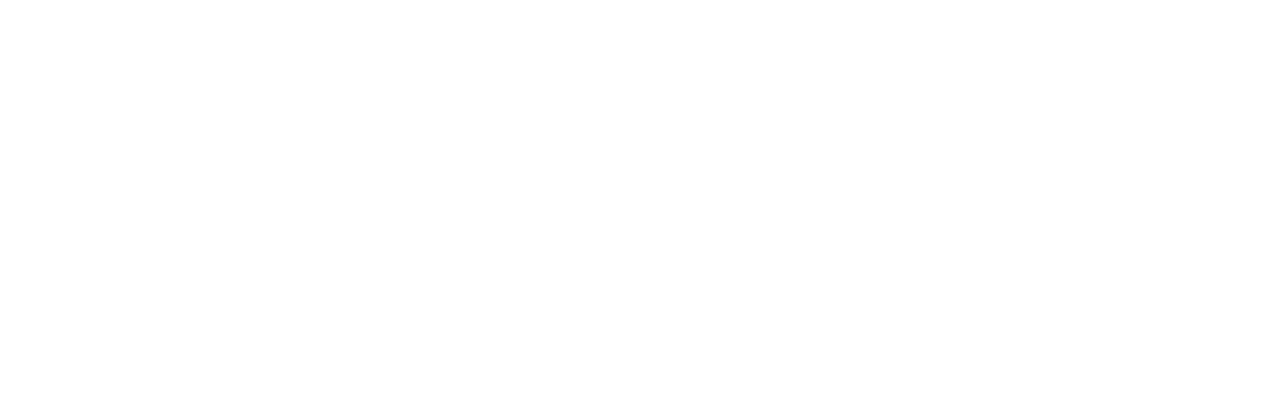
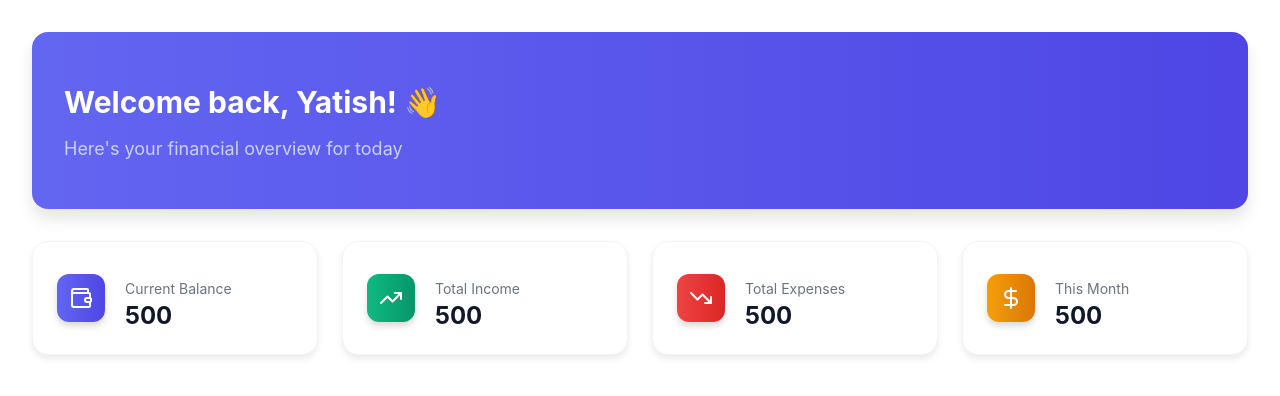
Before and after one commit to yatishgarg-411/ExpenseTracker, a React (Create React App) app in the folder frontend/: page /dashboard in a window 1280 px wide. Before the commit this address had no page. Shown: the top 396 px of the page. Built offline with nearby package versions, Linux system fonts and the light colour scheme.

Commit message:
Stat Card component created and dashboard successfully initialised with header and stat card component

```diff
--- a/frontend/src/App.js
+++ b/frontend/src/App.js
@@ -1,6 +1,7 @@
 import './App.css';
 import LoginPage from"./pages/LoginPage";
 import SignUp from"./pages/SignUp";
+import Dashboard from"./pages/Dashboard";
 import {BrowserRouter,Routes,Route} from 'react-router-dom';
 function App() {
   return (
@@ -8,6 +9,7 @@
       <Routes>
         <Route path="/" element = {<LoginPage />}></Route>
         <Route path="/signup" element = {<SignUp />}></Route>
+        <Route path="/dashboard" element={<Dashboard />}></Route>
       </Routes>
     </BrowserRouter>
   );
--- /dev/null
+++ b/frontend/src/components/StatCard.css
@@ -0,0 +1,86 @@
+.stat-card {
+    background-color: white;
+    border-radius: 1rem;
+    border: 1px solid #f3f4f6;
+    overflow: hidden;
+    box-shadow: 0 4px 6px rgba(0, 0, 0, 0.08);
+    transition: all 0.3s ease;
+  }
+
+  .stat-card:hover {
+    transform: translateY(-4px);
+    box-shadow: 0 8px 12px rgba(0, 0, 0, 0.12);
+  }
+
+  .stat-card-content {
+    padding: 1.5rem;
+  }
+
+  .stat-card-header {
+    display: flex;
+    align-items: center;
+  }
+
+  .icon-box {
+    display: inline-flex;
+    padding: 0.75rem;
+    border-radius: 0.75rem;
+    box-shadow: 0 4px 6px rgba(0, 0, 0, 0.15);
+    align-items: center;
+    justify-content: center;
+  }
+
+  .icon {
+    width: 24px;
+    height: 24px;
+    stroke: white;
+  }
+
+  .stat-details {
+    margin-left: 1.25rem;
+    flex: 1;
+  }
+
+  .stat-title {
+    font-size: 0.875rem;
+    color: #6b7280;
+    margin-bottom: 0.25rem;
+  }
+
+  .stat-value {
+    font-size: 1.5rem;
+    font-weight: bold;
+    color: #111827;
+    display: flex;
+    align-items: baseline;
+  }
+
+  .trend {
+    margin-left: 0.5rem;
+    font-size: 0.875rem;
+    font-weight: 600;
+  }
+
+  .trend.positive {
+    color: #059669;
+  }
+
+  .trend.negative {
+    color: #dc2626;
+  }
+
+  .bg-indigo {
+    background: linear-gradient(to right, #6366f1, #4f46e5);
+  }
+
+  .bg-emerald {
+    background: linear-gradient(to right, #10b981, #059669);
+  }
+
+  .bg-red {
+    background: linear-gradient(to right, #ef4444, #dc2626);
+  }
+
+  .bg-amber {
+    background: linear-gradient(to right, #f59e0b, #d97706);
+  }
--- /dev/null
+++ b/frontend/src/components/StatCard.jsx
@@ -0,0 +1,35 @@
+import React from 'react';
+import "./StatCard.css"; // Assuming you have a CSS file for styling
+const StatCard = ({ title, value, Icon, color, trend }) => {
+    const bgColorClasses = {
+        indigo: 'bg-indigo',
+        emerald: 'bg-emerald',
+        amber: 'bg-amber',
+        red: 'bg-red',
+      };
+
+  return (
+    <div className="stat-card">
+      <div className="stat-card-content">
+        <div className="stat-card-header">
+          <div className={`icon-box ${bgColorClasses[color]}`}>
+          <Icon className="icon" stroke="white" size={24} />
+          </div>
+          <div className="stat-details">
+            <p className="stat-title">{title}</p>
+            <div className="stat-value">
+              {value}
+              {trend && (
+                <span className={`trend ${trend.isPositive ? 'positive' : 'negative'}`}>
+                  {trend.isPositive ? '+' : ''}{trend.value}%
+                </span>
+              )}
+            </div>
+          </div>
+        </div>
+      </div>
+    </div>
+  );
+};
+
+export default StatCard;
--- /dev/null
+++ b/frontend/src/pages/Dashboard.css
@@ -0,0 +1,46 @@
+/* Dashboard.css */
+.dashboard-container{
+
+        margin: 2rem; /* equivalent to space-y-8 */
+
+
+}
+.dashboard-header {
+    background: linear-gradient(to right, #6366f1, #4f46e5); /* from-indigo-500 to-indigo-600 */
+    border-radius: 1rem; /* rounded-2xl */
+    padding: 2rem; /* p-8 */
+    color: white; /* text-white */
+    box-shadow: 0 10px 15px rgba(0, 0, 0, 0.1); /* shadow-xl */
+  }
+
+  .dashboard-title {
+    font-size: 1.875rem; /* text-3xl */
+    font-weight: bold; /* font-bold */
+    margin-bottom: 0.5rem; /* mb-2 */
+  }
+
+  .dashboard-subtitle {
+    color: #c7d2fe; /* text-indigo-100 */
+    font-size: 1.125rem; /* text-lg */
+  }
+
+
+
+  .statcard-grid{
+    margin-top: 2rem;
+    display: grid;
+    grid-template-columns: repeat(1, 1fr); /* default for mobile */
+    gap: 1.5rem; /* same as Tailwind's gap-6 */
+  }
+
+  @media (min-width: 768px) {
+    .statcard-grid {
+      grid-template-columns: repeat(2, 1fr); /* md:grid-cols-2 */
+    }
+  }
+
+  @media (min-width: 1024px) {
+    .statcard-grid {
+      grid-template-columns: repeat(4, 1fr); /* lg:grid-cols-4 */
+    }
+  }
--- /dev/null
+++ b/frontend/src/pages/Dashboard.jsx
@@ -0,0 +1,46 @@
+import React from 'react'
+import "./Dashboard.css";
+import { Wallet, TrendingUp, TrendingDown, DollarSign } from 'lucide-react';
+import StatCard from '../components/StatCard';
+
+const Dashboard = () => {
+    return (
+        <div className='dashboard-container'>
+
+            <div className="dashboard-header">
+                <h1 className="dashboard-title">Welcome back, Yatish! 👋</h1>
+                <p className="dashboard-subtitle">Here's your financial overview for today</p>
+            </div>
+
+            <div className="statcard-grid">
+                <StatCard
+                    title="Current Balance"
+                    value="500"
+                    Icon={Wallet}
+                    color="indigo"
+                />
+                <StatCard
+                    title="Total Income"
+                    value="500"
+                    Icon={TrendingUp}
+                    color="emerald"
+                />
+                <StatCard
+                    title="Total Expenses"
+                    value="500"
+                    Icon={TrendingDown}
+                    color="red"
+                />
+                <StatCard
+                    title="This Month"
+                    value="500"
+                    Icon={DollarSign}
+                    color="amber"
+                />
+            </div>
+
+        </div>
+    )
+}
+
+export default Dashboard
```
